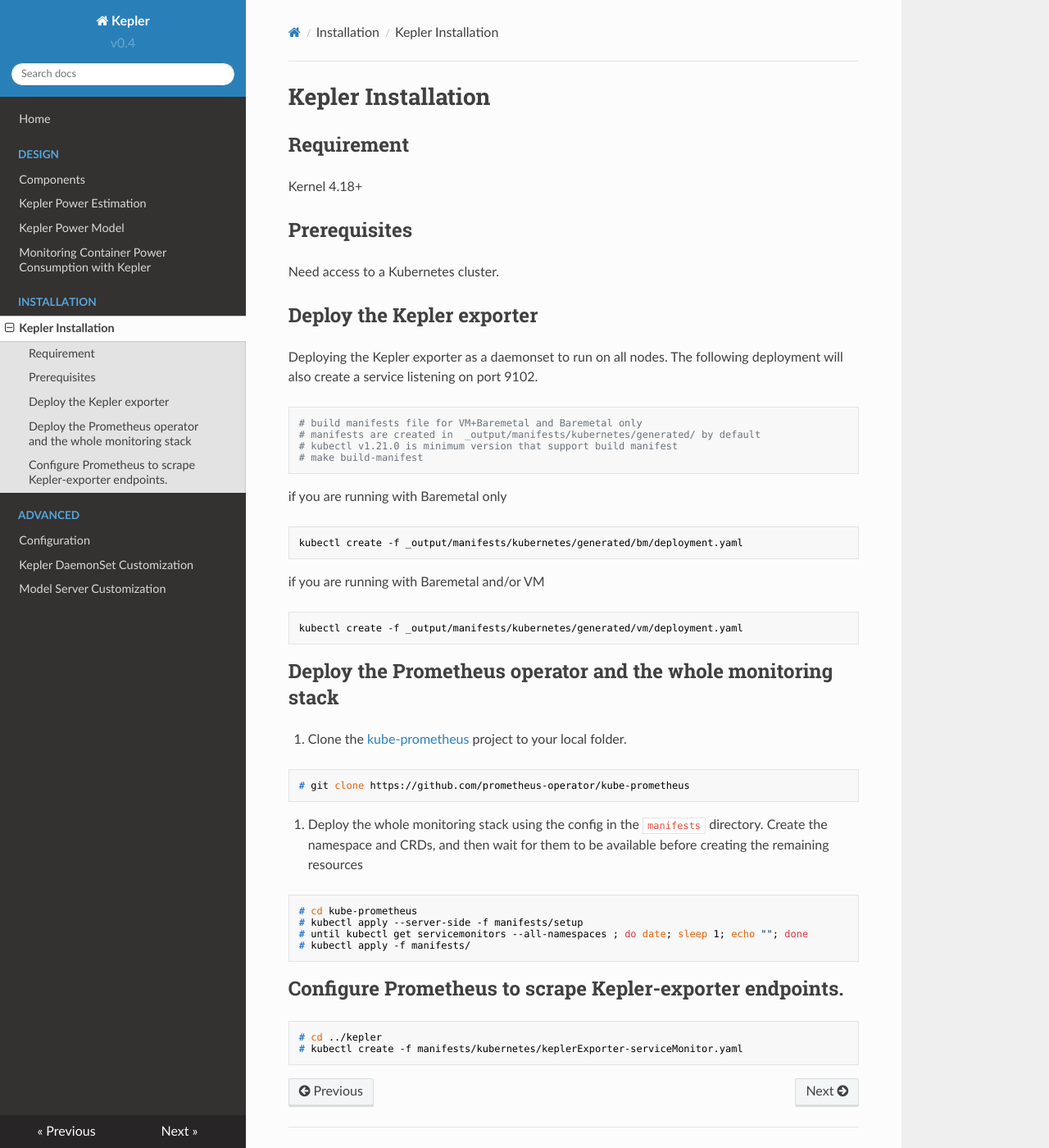
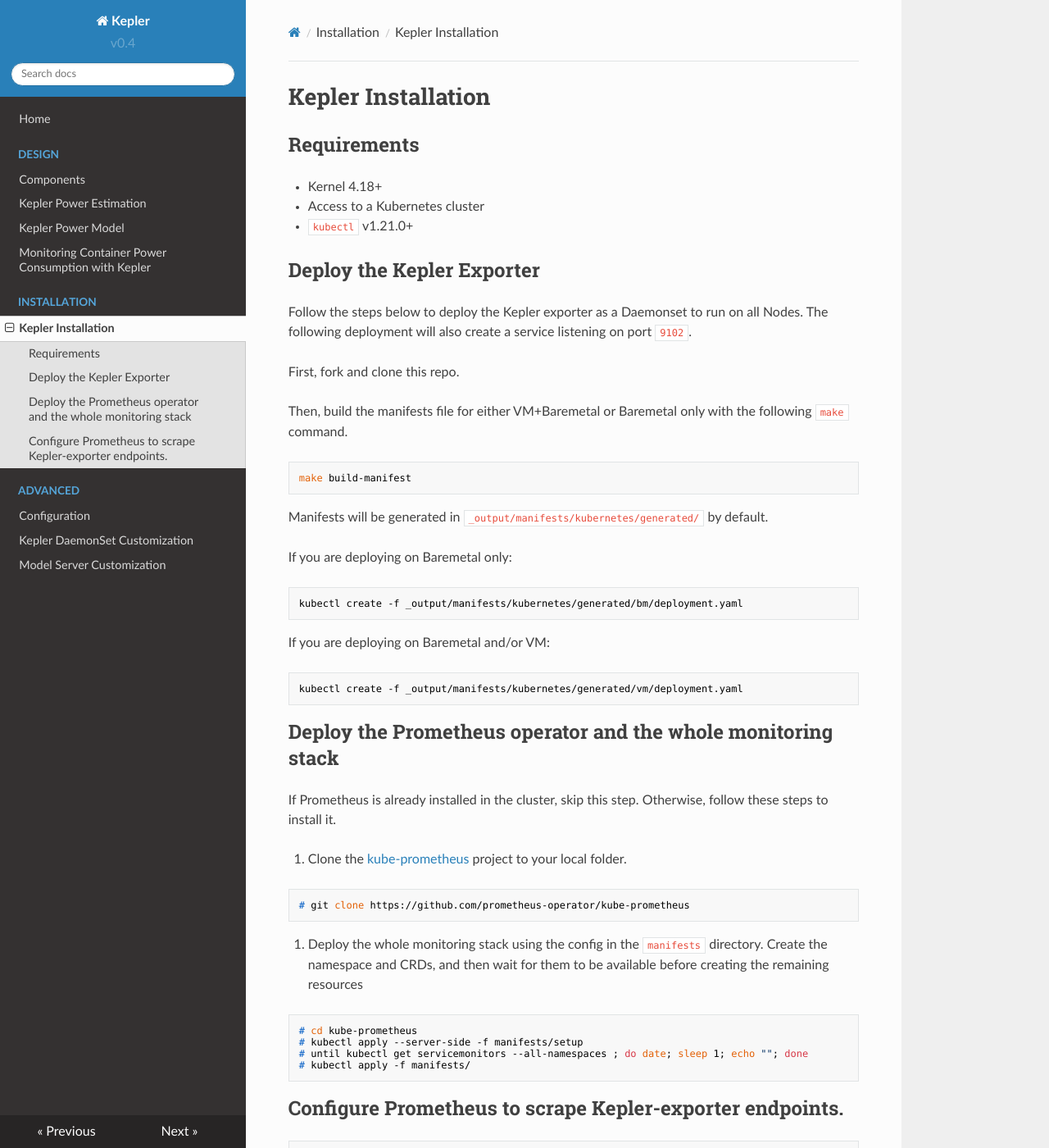
Before and after one commit to sustainable-computing-io/kepler-doc, an MkDocs documentation site: the page built from docs/installation/kepler.md, in a window 1280 px wide and 1400 px high. Shown: the whole window at 82% size. Built offline with MkDocs 1.6.1, drawn with Linux system fonts in a browser that asks for light colours; nearby versions of some CDN libraries.

Commit message:
Edit docs to add info and links

````diff
--- a/docs/installation/kepler.md
+++ b/docs/installation/kepler.md
@@ -1,37 +1,40 @@
 # Kepler Installation
-## Requirement
-Kernel 4.18+
+## Requirements
+- Kernel 4.18+
+- Access to a Kubernetes cluster
+- `kubectl` v1.21.0+
 
-## Prerequisites
-Need access to a Kubernetes cluster.
+## Deploy the Kepler Exporter
+Follow the steps below to deploy the Kepler exporter as a Daemonset to run on all Nodes. The following deployment will also create a service listening on port `9102`.
 
-## Deploy the Kepler exporter
-Deploying the Kepler exporter as a daemonset to run on all nodes. The following deployment will also create a service listening on
-port 9102.
+First, fork and clone this repo.
+
+Then, build the manifests file for either VM+Baremetal or Baremetal only with the following `make` command.
+
 ```
-# build manifests file for VM+Baremetal and Baremetal only
-# manifests are created in  _output/manifests/kubernetes/generated/ by default
-# kubectl v1.21.0 is minimum version that support build manifest
-# make build-manifest
+make build-manifest
 ```
+Manifests will be generated in  `_output/manifests/kubernetes/generated/` by default.
 
-if you are running with Baremetal only
+If you are deploying on Baremetal only:
 ```
 kubectl create -f _output/manifests/kubernetes/generated/bm/deployment.yaml
 ```
 
-if you are running with Baremetal and/or VM
+If you are deploying on Baremetal and/or VM:
 ```
 kubectl create -f _output/manifests/kubernetes/generated/vm/deployment.yaml
 ```
 
 ## Deploy the Prometheus operator and the whole monitoring stack
+If Prometheus is already installed in the cluster, skip this step. Otherwise, follow these steps to install it.
+
 1. Clone the [kube-prometheus](https://github.com/prometheus-operator/kube-prometheus) project to your local folder.
 ```
 # git clone https://github.com/prometheus-operator/kube-prometheus
 ```
 
-2. Deploy the whole monitoring stack using the config in the `manifests` directory.
+1. Deploy the whole monitoring stack using the config in the `manifests` directory.
 Create the namespace and CRDs, and then wait for them to be available before creating the remaining resources
 ```
 # cd kube-prometheus
````
Also changed, not shown: README.md (+6 -6 lines), docs/design/architecture.md (+4 -0 lines), docs/design/metrics.md (+1 -1 lines), docs/index.md (+4 -2 lines), docs/usage/kepler_daemon.md (+2 -2 lines).
